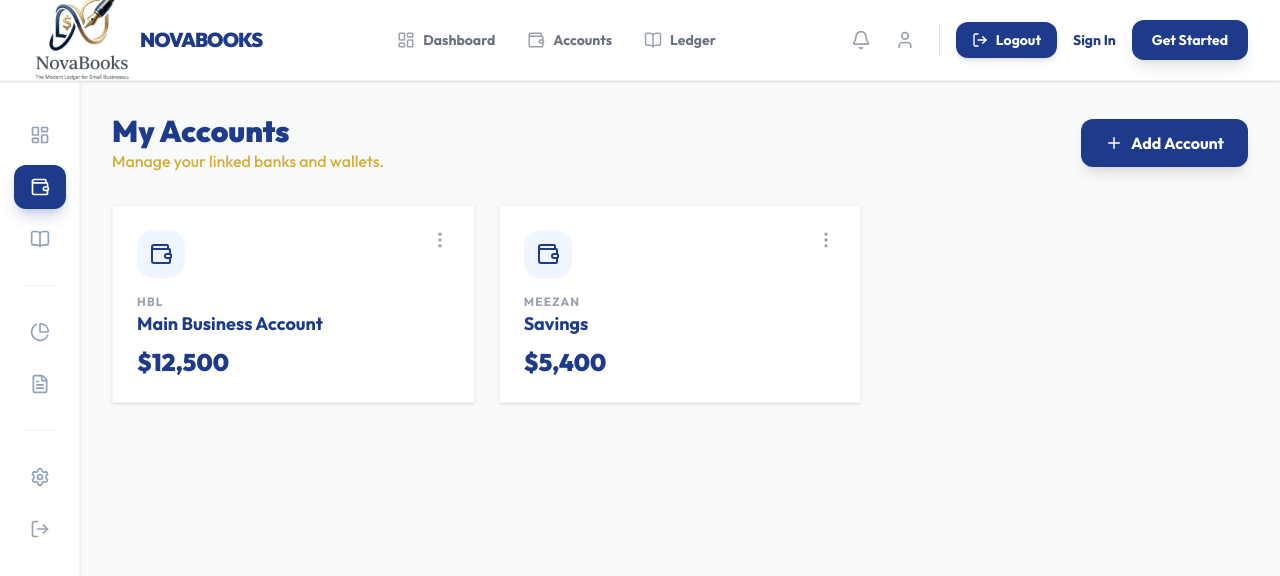
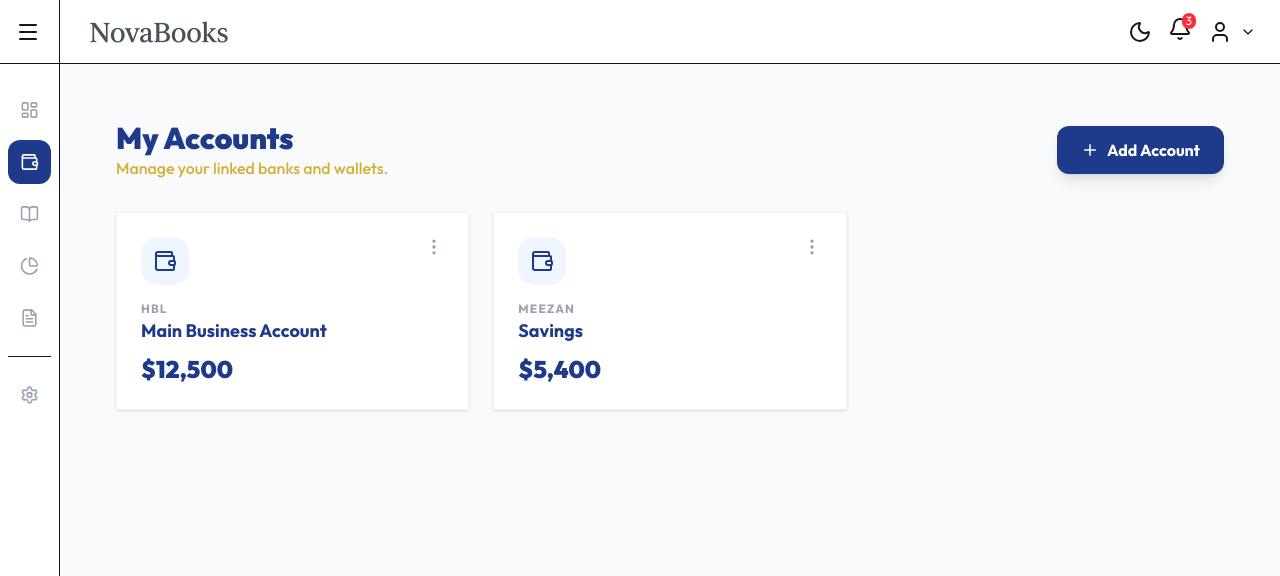
Before and after one commit to riz-33/novabooks, a Next.js app: page /accounts in a window 1280 px wide. Shown: the top 576 px of the page. Built offline with nearby package versions, Linux system fonts and the light colour scheme.

Commit message:
Refactor code structure for improved readability and maintainability

```diff
--- a/package.json
+++ b/package.json
@@ -16,6 +16,7 @@
     "@types/bcrypt": "^6.0.0",
     "bcrypt": "^6.0.0",
     "bcrypt-ts": "^8.0.1",
+    "framer-motion": "^12.38.0",
     "js-cookie": "^3.0.5",
     "jsonwebtoken": "^9.0.3",
     "lucide-react": "^1.7.0",
--- a/src/app/(dashboard)/layout.tsx
+++ b/src/app/(dashboard)/layout.tsx
@@ -1,6 +1,6 @@
 "use client";
 
-import React, { useState } from "react";
+import React, { useEffect, useRef, useState } from "react";
 import Link from "next/link";
 import { usePathname } from "next/navigation";
 import {
@@ -12,265 +12,283 @@
   Settings,
   LogOut,
   Menu,
-  X,
   Bell,
   User,
+  ChevronDown,
+  Sun,
+  Moon,
 } from "lucide-react";
+import { motion, AnimatePresence } from "framer-motion";
 import Image from "next/image";
 
-const navItems = [
+/* 🔐 ROLE BASED MENU */
+const navConfig = {
+  user: [
     { name: "Dashboard", href: "/dashboard", icon: LayoutDashboard },
     { name: "Accounts", href: "/accounts", icon: Wallet },
     { name: "Ledger", href: "/ledger", icon: BookOpen },
-  // { name: "P&L", href: "/pnl", icon: PieChart },
-  // { name: "Balance Sheet", href: "/balance-sheet", icon: FileText },
-  // { name: "Settings", href: "/settings", icon: Settings },
+  ],
+  admin: [
+    { name: "Dashboard", href: "/dashboard", icon: LayoutDashboard },
+    { name: "Accounts", href: "/accounts", icon: Wallet },
+    { name: "Ledger", href: "/ledger", icon: BookOpen },
+    { name: "P&L", href: "/pnl", icon: PieChart },
+    { name: "Balance Sheet", href: "/balance-sheet", icon: FileText },
+  ],
+};
+
+export default function DashboardLayout({ children }) {
+  const pathname = usePathname();
+
+  /* 🔧 STATES */
+  const [sidebarOpen, setSidebarOpen] = useState(false);
+  const [darkMode, setDarkMode] = useState(false);
+  const [userMenu, setUserMenu] = useState(false);
+  const [notificationsOpen, setNotificationsOpen] = useState(false);
+
+  const [role] = useState("admin"); // later from backend
+  const navItems = navConfig[role];
+
+  const isActive = (path) => pathname === path;
+
+  /* 🌙 Dark Mode (persist + html class) */
+  useEffect(() => {
+    const stored = localStorage.getItem("theme");
+    const isDark = stored === "dark";
+    setDarkMode(isDark);
+
+    document.documentElement.classList.toggle("dark", isDark);
+  }, []);
+
+  useEffect(() => {
+    localStorage.setItem("theme", darkMode ? "dark" : "light");
+    document.documentElement.classList.toggle("dark", darkMode);
+  }, [darkMode]);
+
+  /* 📌 Sidebar persistence */
+  useEffect(() => {
+    const stored = localStorage.getItem("sidebar");
+    if (stored) setSidebarOpen(stored === "open");
+  }, []);
+
+  useEffect(() => {
+    localStorage.setItem("sidebar", sidebarOpen ? "open" : "closed");
+  }, [sidebarOpen]);
+
+  /* 🖱️ Outside Click */
+  const userRef = useRef(null);
+  const notifRef = useRef(null);
+
+  useEffect(() => {
+    const handleClick = (e) => {
+      if (userRef.current && !userRef.current.contains(e.target)) {
+        setUserMenu(false);
+      }
+      if (notifRef.current && !notifRef.current.contains(e.target)) {
+        setNotificationsOpen(false);
+      }
+    };
+    document.addEventListener("mousedown", handleClick);
+    return () => document.removeEventListener("mousedown", handleClick);
+  }, []);
+
+  /* 🔁 Toggle helpers */
+  const toggleUserMenu = () => {
+    setUserMenu((prev) => !prev);
+    setNotificationsOpen(false);
+  };
+
+  const toggleNotifications = () => {
+    setNotificationsOpen((prev) => !prev);
+    setUserMenu(false);
+  };
+
+  /* 🔔 Notifications */
+  const notifications = [
+    "New transaction added",
+    "Balance updated",
+    "Monthly report ready",
   ];
 
-const navItems2 = [
-  // { name: "Dashboard", href: "/dashboard", icon: LayoutDashboard },
-  // { name: "Accounts", href: "/accounts", icon: Wallet },
-  // { name: "Ledger", href: "/ledger", icon: BookOpen },
-  { name: "P&L", href: "/pnl", icon: PieChart },
-  { name: "Balance Sheet", href: "/balance-sheet", icon: FileText },
-  // { name: "Settings", href: "/settings", icon: Settings },
+  /* 📄 Page title */
+  const allRoutes = [
+    ...navConfig.admin,
+    { name: "Settings", href: "/settings" },
   ];
 
-export default function DashboardLayout({
-  children,
-}: {
-  children: React.ReactNode;
-}) {
-  const pathname = usePathname();
-  const [isMobileMenuOpen, setIsMobileMenuOpen] = useState(false);
-  const Active = (path: string) => pathname === path;
+  const currentPage =
+    allRoutes.find((item) => item.href === pathname)?.name || "Dashboard";
 
   return (
-    <div className="flex flex-col h-screen overflow-hidden bg-slate-50">
-      {/* Main Content Area */}
-      <nav className="bg-white border-b border-gray-100 sticky top-0 z-50 shadow-sm">
-        <div className="max-w-7xl mx-auto px-4 sm:px-6 lg:px-8">
-          <div className="flex justify-between h-20">
-            <div className="flex items-center">
-              <Link
-                href="/dashboard"
-                className="flex-shrink-0 flex items-center gap-2"
+    <div className="flex h-screen bg-slate-50 dark:bg-slate-900">
+      {/* 🔷 SIDEBAR */}
+      <motion.aside
+        animate={{ width: sidebarOpen ? 220 : 60 }}
+        transition={{ duration: 0.25 }}
+        className="bg-white dark:bg-slate-800 border-r flex flex-col"
       >
-                <Image
-                  className="mx-auto mb-4 object-contain"
-                  src={"/logo2.png"}
-                  alt="NovaBooks"
-                  width={100}
-                  height={60}
-                />
-                <span className="text-xl font-black text-nova-navy tracking-tighter hidden sm:block">
-                  NOVABOOKS
-                </span>
-              </Link>
+        {/* Toggle */}
+        <div className="flex items-center justify-left h-16 border-b px-4">
+          <button
+            aria-label="Toggle sidebar"
+            onClick={() => setSidebarOpen(!sidebarOpen)}
+          >
+            <Menu className=" cursor-pointer " />
+          </button>
         </div>
 
-            {/* {user && ( */}
-            <div className="hidden md:flex items-center space-x-8">
-              {navItems.map((item) => {
-                // const isActive = pathname === item.href;
-                return (
-                  <NavLink
+        <div className="flex flex-col gap-2 p-2 mt-4">
+          {navItems.map((item) => (
+            <SidebarLink
               key={item.name}
-                    href={item.href}
-                    icon={<item.icon size={18} />}
-                    label={item.name}
+              item={item}
+              active={isActive(item.href)}
+              expanded={sidebarOpen}
             />
-                );
-              })}
+          ))}
+
+          <div className="border-t my-2" />
+
+          <SidebarLink
+            item={{ name: "Settings", href: "/settings", icon: Settings }}
+            active={isActive("/settings")}
+            expanded={sidebarOpen}
+          />
         </div>
-            {/* )} */}
+      </motion.aside>
 
-            <div className="hidden md:flex items-center space-x-4">
-              {/* {user ? ( */}
-              <>
-                <button className="cursor-pointer text-gray-400 hover:text-nova-gold transition-colors">
-                  <Bell size={20} />
-                </button>
-                <button className="cursor-pointer p-2 text-gray-400 hover:text-nova-gold transition-colors">
-                  <User size={20} />
+      {/* 🔷 MAIN */}
+      <div className="flex-1 flex flex-col">
+        {/* 🔹 TOPBAR */}
+        <div className="flex items-center justify-between px-6 h-16 bg-white dark:bg-slate-800 border-b">
+          <div className="flex items-center gap-4">
+            <Image
+              src="/logo7.png"
+              alt="NovaBooks Logo"
+              width={150}
+              height={32}
+              className="cursor-pointer"
+            />
+
+            {/* <h1 className="font-bold text-lg dark:text-white">{currentPage}</h1> */}
+          </div>
+
+          <div className="flex items-center gap-4">
+            {/* 🌙 Dark Mode */}
+            <button
+              aria-label="Toggle dark mode"
+              onClick={() => setDarkMode(!darkMode)}
+              className="cursor-pointer"
+            >
+              {darkMode ? <Sun /> : <Moon />}
             </button>
 
-                <div className="h-8 w-[1px] bg-gray-200"></div>
+            {/* 🔔 Notifications */}
+            <div className="relative" ref={notifRef}>
               <button
-                  // onClick={handleLogout}
-                  className="cursor-pointer flex items-center gap-2 px-4 py-2 text-sm font-bold text-white bg-nova-navy rounded-xl hover:bg-blue-900 transition-all shadow-md active:scale-95"
+                onClick={toggleNotifications}
+                className="relative"
+                aria-label="Notifications"
               >
-                  <LogOut size={16} />
+                <Bell />
+                {notifications.length > 0 && (
+                  <span className="absolute -top-1 -right-1 text-xs bg-red-500 text-white px-1 rounded-full">
+                    {notifications.length > 9 ? "9+" : notifications.length}
+                  </span>
+                )}
+              </button>
+
+              <AnimatePresence>
+                {notificationsOpen && (
+                  <motion.div
+                    initial={{ opacity: 0, y: -10 }}
+                    animate={{ opacity: 1, y: 0 }}
+                    exit={{ opacity: 0, y: -10 }}
+                    className="absolute right-0 mt-2 w-72 bg-white dark:bg-slate-800 shadow-xl backdrop-blur-md rounded-xl p-4"
+                  >
+                    <p className="font-bold mb-2">Notifications</p>
+                    <ul className="text-sm space-y-2">
+                      {notifications.map((n, i) => (
+                        <li key={i}>{n}</li>
+                      ))}
+                    </ul>
+                  </motion.div>
+                )}
+              </AnimatePresence>
+            </div>
+
+            {/* 👤 USER MENU */}
+            <div className="relative" ref={userRef}>
+              <button
+                onClick={toggleUserMenu}
+                className="flex items-center gap-2"
+              >
+                <User />
+                <ChevronDown size={16} />
+              </button>
+
+              <AnimatePresence>
+                {userMenu && (
+                  <motion.div
+                    initial={{ opacity: 0, y: -10 }}
+                    animate={{ opacity: 1, y: 0 }}
+                    exit={{ opacity: 0, y: -10 }}
+                    className="absolute right-0 mt-2 w-48 bg-white dark:bg-slate-800 shadow-xl backdrop-blur-md rounded-xl p-2"
+                  >
+                    <Link
+                      href="/profile"
+                      className="block p-2 hover:bg-gray-100 dark:hover:bg-slate-700 rounded"
+                    >
+                      Profile
+                    </Link>
+                    <Link
+                      href="/settings"
+                      className="block p-2 hover:bg-gray-100 dark:hover:bg-slate-700 rounded"
+                    >
+                      Settings
+                    </Link>
+                    <button className="w-full text-left p-2 hover:bg-red-50 text-red-500 rounded">
                       Logout
                     </button>
-              </>
-              {/* ) : ( */}
-              <div className="flex items-center gap-4">
-                <Link
-                  href="/"
-                  className="text-sm font-bold text-nova-navy hover:text-nova-gold transition-colors"
-                >
-                  Sign In
-                </Link>
-                <Link
-                  href="/register"
-                  className="px-5 py-2.5 text-sm font-bold text-white bg-nova-navy rounded-xl shadow-lg hover:shadow-nova-navy/20 transition-all active:scale-95"
-                >
-                  Get Started
-                </Link>
-              </div>
-              {/* )} */}
-            </div>
-
-            {/* Mobile Menu Button */}
-            <div className="flex items-center md:hidden">
-              <button
-                onClick={() => setIsMobileMenuOpen(!isMobileMenuOpen)}
-                className="text-nova-navy p-2 rounded-lg hover:bg-gray-50"
-              >
-                {isMobileMenuOpen ? <X size={28} /> : <Menu size={28} />}
-              </button>
+                  </motion.div>
+                )}
+              </AnimatePresence>
             </div>
           </div>
         </div>
 
-        {/* Mobile Menu Overlay */}
-        {isMobileMenuOpen && (
-          <div className="md:hidden bg-white border-t border-gray-100 p-4 space-y-4 shadow-xl">
-            {/* {user ? ( */}
-            <>
-              <MobileNavLink
-                href="/dashboard"
-                label="Dashboard"
-                onClick={() => setIsMobileMenuOpen(false)}
-              />
-              <MobileNavLink
-                href="/ledger"
-                label="Ledger"
-                onClick={() => setIsMobileMenuOpen(false)}
-              />
-              <button
-                // onClick={handleLogout}
-                className="w-full text-left px-4 py-3 text-red-600 font-bold bg-red-50 rounded-xl"
-              >
-                Logout
-              </button>
-            </>
-            {/* ) : ( */}
-            <div className="flex flex-col gap-2">
-              <Link
-                href="/login"
-                className="w-full text-center py-3 font-bold text-nova-navy"
-              >
-                Login
-              </Link>
-              <Link
-                href="/register"
-                className="w-full text-center py-3 font-bold bg-nova-navy text-white rounded-xl"
-              >
-                Register
-              </Link>
-            </div>
-            {/* )} */}
-          </div>
-        )}
-      </nav>
-
-      <div className="flex flex-1 overflow-hidden">
-        {/* Sidebar - Desktop */}
-
-        <nav className="w-20 border-r border-gray-100 bg-white flex flex-col items-center py-8 gap-2 shadow-sm h-full ">
-          {navItems.map((item) => {
-            const isActive = pathname === item.href;
-            return (
-              <Link
-                key={item.name}
-                href={item.href}
-                className={`flex items-center gap-3 px-4 py-3 rounded-xl font-bold transition-all ${
-                  isActive
-                    ? "bg-nova-navy text-white shadow-lg shadow-blue-900/20"
-                    : "text-slate-400 hover:bg-slate-50 hover:text-nova-navy"
-                }`}
-              >
-                <item.icon size={20} />
-                {/* {item.name} */}
-              </Link>
-            );
-          })}
-
-          <div className="w-8 h-[1px] bg-gray-100 my-4"></div>
-
-          {navItems2.map((item) => {
-            const isActive = pathname === item.href;
-            return (
-              <Link
-                key={item.name}
-                href={item.href}
-                className={`flex items-center gap-3 px-4 py-3 rounded-xl font-bold transition-all ${
-                  isActive
-                    ? "bg-nova-navy text-white shadow-lg shadow-blue-900/20"
-                    : "text-slate-400 hover:bg-slate-50 hover:text-nova-navy"
-                }`}
-              >
-                <item.icon size={20} />
-                {/* {item.name} */}
-              </Link>
-            );
-          })}
-
-          <div className="w-8 h-[1px] bg-gray-100 my-4"></div>
-
-          <Link
-            href="/settings"
-            className={`flex items-center gap-3 px-4 py-3 rounded-xl font-bold transition-all ${
-              Active("/settings")
-                ? "bg-nova-navy text-white shadow-lg shadow-blue-900/20"
-                : "text-slate-400 hover:bg-slate-50 hover:text-nova-navy"
-            }`}
-          >
-            {<Settings size={20} />}
-          </Link>
-
-          <button
-            title="Logout"
-            // onClick={handleLogout}
-            // disabled={loading}
-            className="cursor-pointer p-3 text-gray-400 hover:text-red-500 hover:bg-red-50 rounded-2xl transition-all"
-          >
-            {/* {loading ? ( */}
-            {/* <CircularProgress size={20} color="inherit" /> */}
-            {/* ) : ( */}
-            <LogOut size={20} />
-            {/* )} */}
-          </button>
-        </nav>
-        <div className="flex-1 overflow-y-auto">{children}</div>
+        {/* 🔹 CONTENT */}
+        <main className="flex-1 overflow-y-auto p-6 dark:text-white">
+          {children}
+        </main>
       </div>
     </div>
   );
 }
-function NavLink({ href, icon, label }) {
+
+/* 🔹 Sidebar Link */
+function SidebarLink({ item, active, expanded }) {
   return (
     <Link
-      href={href}
-      className="flex items-center gap-2 text-sm font-bold text-gray-500 hover:text-nova-navy transition-colors group"
+      href={item.href}
+      className={`relative flex items-center ${
+        expanded ? "justify-start" : "justify-center"
+      } gap-3 p-3 rounded-xl group transition
+      ${
+        active
+          ? "bg-nova-navy text-white"
+          : "text-gray-400 hover:bg-gray-100 dark:hover:bg-slate-700"
+      }`}
     >
-      <span className="text-gray-400 group-hover:text-nova-gold transition-colors">
-        {icon}
+      <item.icon size={20} />
+
+      {expanded && <span>{item.name}</span>}
+
+      {!expanded && (
+        <span className="absolute left-full ml-2 bg-black text-white text-xs px-2 py-1 rounded opacity-0 group-hover:opacity-100 transition">
+          {item.name}
         </span>
-      {label}
+      )}
     </Link>
   );
 }
-
-function MobileNavLink({ href, label, onClick }) {
-  return (
-    <Link
-      href={href}
-      onClick={onClick}
-      className="block px-4 py-3 text-base font-bold text-nova-navy hover:bg-gray-50 rounded-xl"
-    >
-      {label}
-    </Link>
-  );
-}
```
Also changed, not shown: public/logo7.png (added), 1 other file (tests, documents, lock files or other folders). Lines whose indentation alone changed are shown as unchanged.
